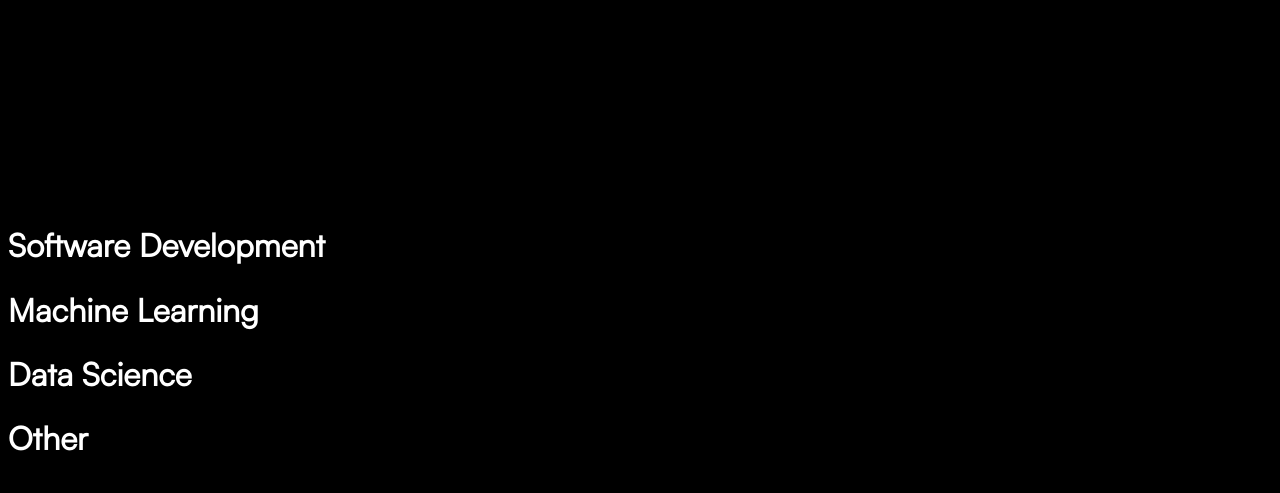
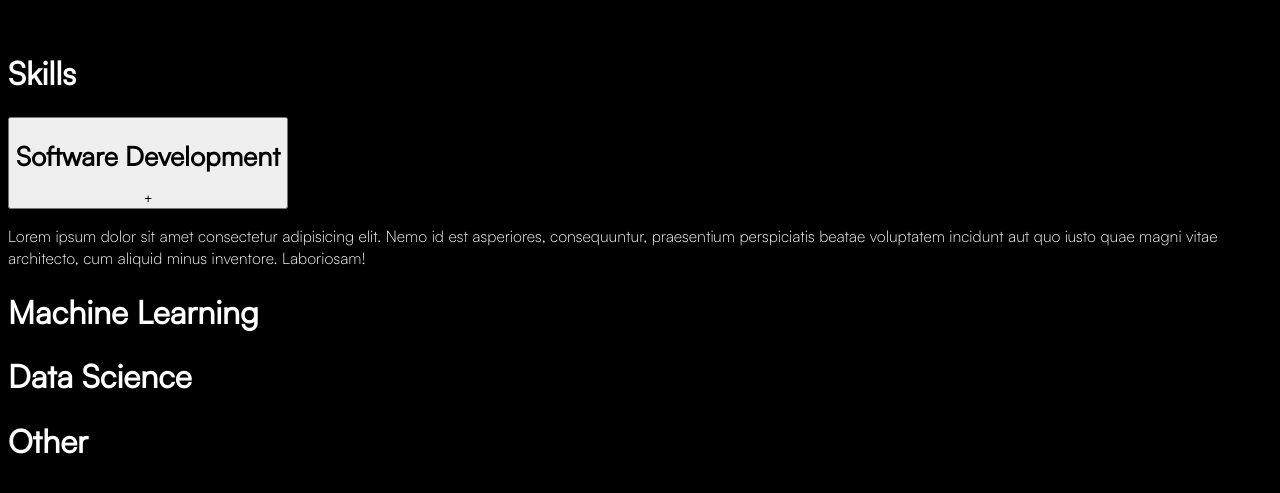
Before and after one commit to BenW2k/Portfolio, a Next.js app in the folder frontend/: page / in a window 1280 px wide. Shown: the part 3476-3969 px from the top of the page. Built offline with nearby package versions, Linux system fonts and the light colour scheme.

Commit message:
-data array + useState import

```diff
--- a/frontend/app/components/skills.tsx
+++ b/frontend/app/components/skills.tsx
@@ -1,33 +1,26 @@
 import styles from "../styles/components/skills.module.css";
-import Accordion from "react-bootstrap/Accordion";
+import useState from "react";
 
 export default function Skills() {
-  const data = [
-    {
-      name: "Software Development",
-      answer: "lorem ipsum 1",
-    },
-    {
-      name: "Machine Learning",
-      answer: "lorem ipsum 2",
-    },
-    {
-      name: "Data Science",
-      answer: "lorem ipsum 3",
-    },
-    {
-      name: "Other",
-      answer: "lorem ipsum 4",
-    },
-  ];
   return (
     <div className={styles["skills"]}>
       <div className={styles["dummy-container"]}>
-        <button className={styles["skills-title"]}>
+        <div className={styles["container-title"]}>
           <h1>Skills</h1>
-        </button>
+        </div>
         <div className={styles["skill-panel"]}>
-          <h1>Software Development</h1>
+          <button className={styles["skill-title"]}>
+            <h1>Software Development</h1>
+            <span>+</span>
+          </button>
+          <div className={styles["skills-body"]}>
+            <p>
+              Lorem ipsum dolor sit amet consectetur adipisicing elit. Nemo id
+              est asperiores, consequuntur, praesentium perspiciatis beatae
+              voluptatem incidunt aut quo iusto quae magni vitae architecto, cum
+              aliquid minus inventore. Laboriosam!
+            </p>
+          </div>
         </div>
         <div className={styles["skill-panel"]}>
           <h1>Machine Learning</h1>
```
